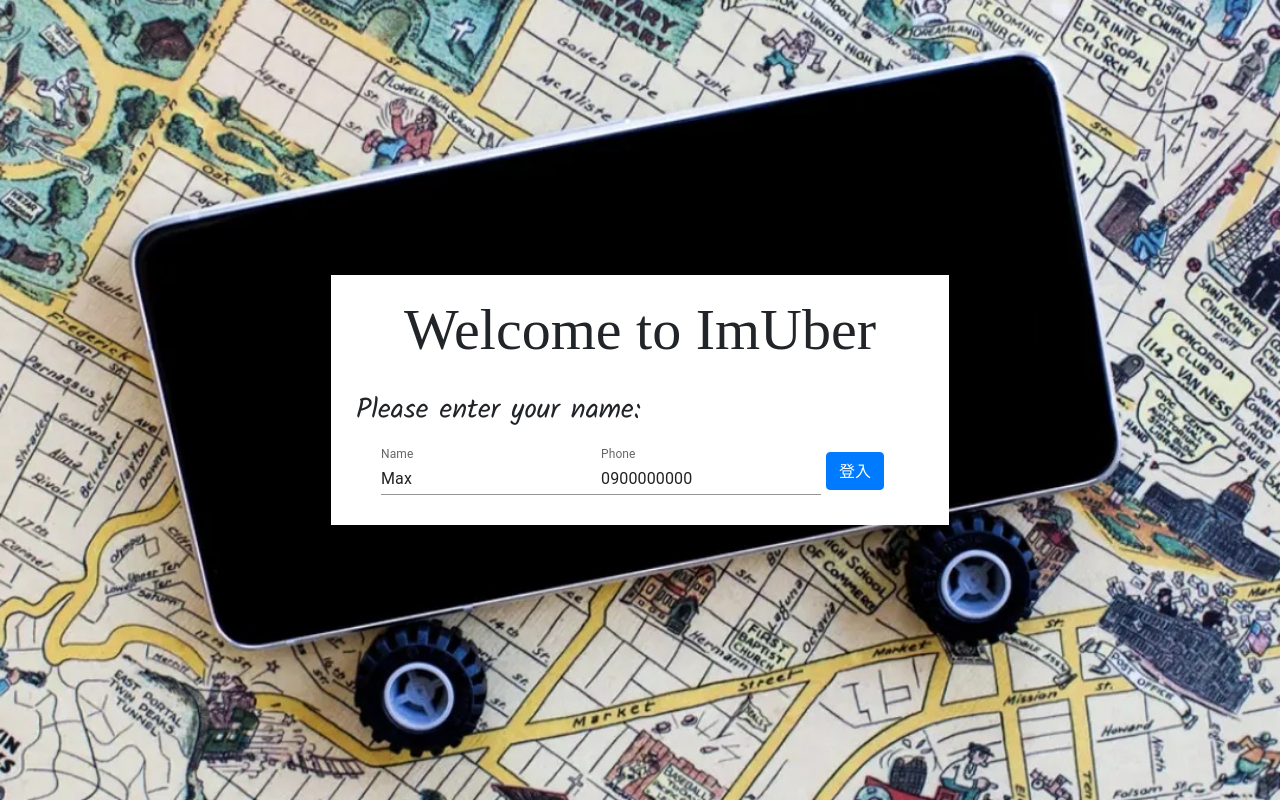
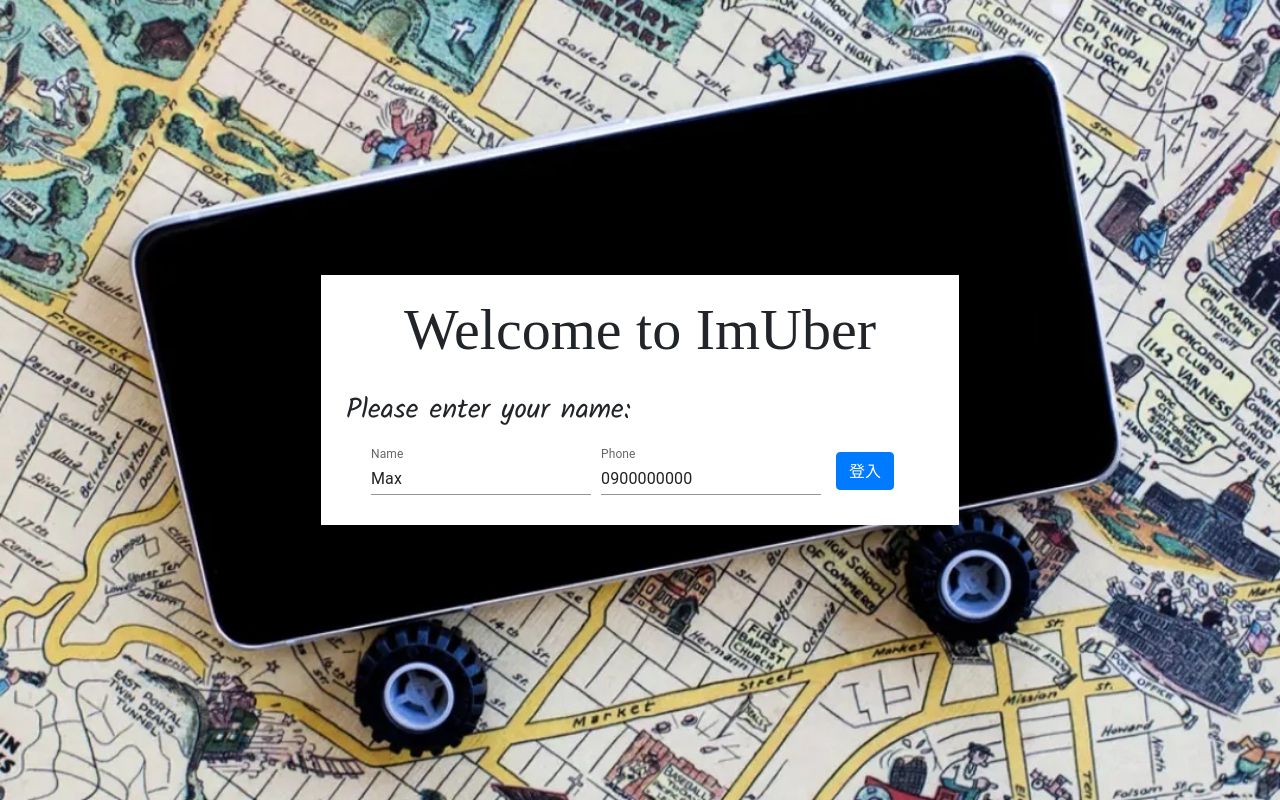
Before and after one commit to JasonJC669/ImUber_CloudNative, a React (Create React App) app in the folder client/: page / in a window 1280 px wide. Built offline with nearby package versions, Linux system fonts and the light colour scheme; no server answers; a web font is replaced by a local one.

Commit message:
Fix layout

```diff
--- a/client/src/pages/Links.jsx
+++ b/client/src/pages/Links.jsx
@@ -75,8 +75,8 @@ class Links extends Component {
     }
 
     Driver_Login = async () => {
-        const { name, phone} = this.state
-        const driver_info = {name:name, phone: phone}
+        const { name, phone } = this.state
+        const driver_info = { name: name, phone: phone }
 
         await api.driver_login(driver_info)
 
@@ -84,8 +84,8 @@ class Links extends Component {
     }
 
     Passenger_Login = async () => {
-        const { name, phone} = this.state
-        const passenger_info = {name:name, phone: phone}
+        const { name, phone } = this.state
+        const passenger_info = { name: name, phone: phone }
 
         await api.passenger_login(passenger_info)
 
@@ -137,6 +137,7 @@ class Links extends Component {
                             variant="standard"
                             value={name}
                             onChange={this.handle_Input_name}
+                            sx={{ margin: "auto 10px auto auto" }}
                         />
                         <TextField
                             id="standard-search"
@@ -145,6 +146,7 @@ class Links extends Component {
                             variant="standard"
                             value={phone}
                             onChange={this.handle_Input_phone}
+                            sx={{ margin: "auto 10px auto auto" }}
                         />
                         <Button onClick={this.Login}>登入</Button>
                     </div>
```
